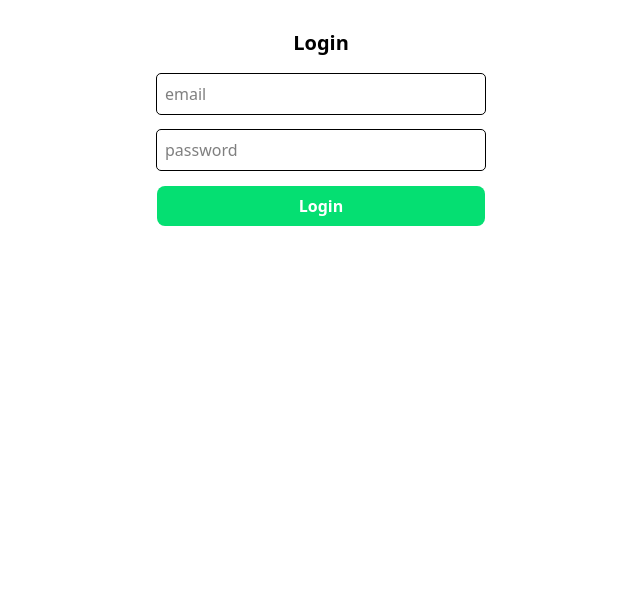
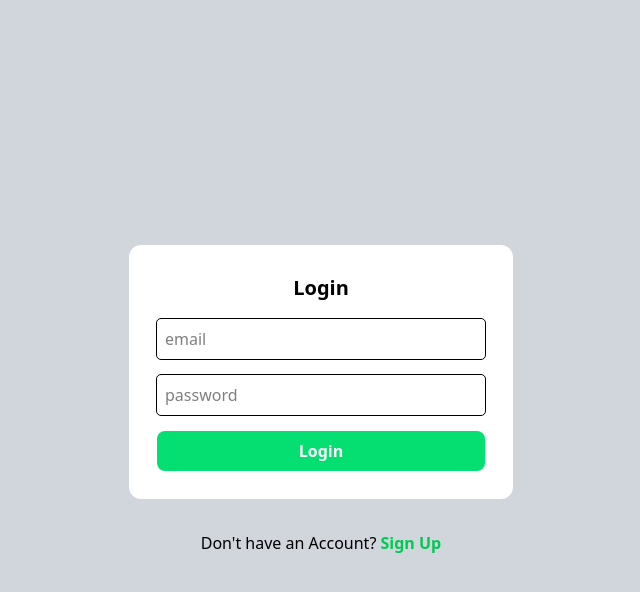
Before and after one commit to Ianmwia/react-capstone-med, a React (Vite) app: page /login in a window 1280 px wide. Shown: the top 592 px of the page, without its empty margins (319-959 px from the left). Built offline with nearby package versions, Linux system fonts and the light colour scheme.

Commit message:
styling the login and sign up pages

```diff
--- a/pages/LoginPage.jsx
+++ b/pages/LoginPage.jsx
@@ -1,9 +1,14 @@
 import LoginForm from '../components/LoginForm';
+import { useNavigate } from 'react-router-dom';
 
 export default function Login(){
+    const navigate = useNavigate()
     return(
         <>
-        <LoginForm/>
+        <div className='flex flex-col items-center justify-center min-h-screen px-4 gap-8 bg-gray-300'>
+            <LoginForm/>
+        <p className='text-black'>Don't have an Account? <span onClick={()=> navigate('/signup')} className='text-green-500 font-semibold cursor-pointer'>Sign Up</span></p>
+        </div>
         </>
     )
 }
--- a/pages/SignupPage.jsx
+++ b/pages/SignupPage.jsx
@@ -3,7 +3,9 @@ import SignupForm from '../components/SignupForm'
 export default function Signup(){
     return(
         <>
+        <div className='flex flex-col items-center justify-center min-h-screen px-4 gap-8 bg-gray-300'>
         <SignupForm/>
+        </div>
         </>
     )
 }
```
